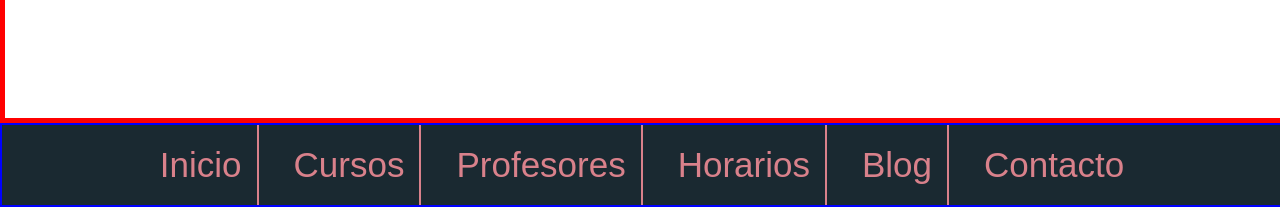
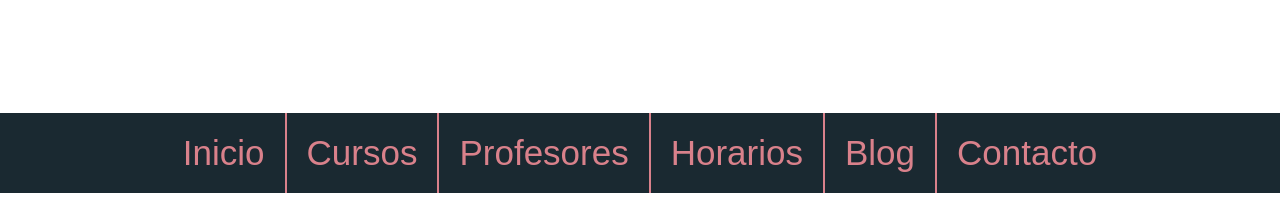
Before and after one commit to RuuRoger/Nihongo-no-sensei, a plain HTML site: page index.html in a window 1280 px wide. Shown: the part 587-800 px from the top of the page. Drawn offline with Linux system fonts and the light colour scheme.

Commit message:
Se ha elimiado los bordes auxiliares, se han corregido detalles de posicionamiento

```diff
--- a/css/styles.css
+++ b/css/styles.css
@@ -20,7 +20,6 @@
     min-width: 1024px;
     width: 100%;
     height: 700px;
-    border: 5px solid red;
     transition: all 300ms;
 }
 
@@ -41,7 +40,6 @@
 #header h1{
     text-align: center;
     font-size: 80px;
-    /* color: salmon; */
     font-weight: bold;
     font-family: nevis;
 }
@@ -54,7 +52,6 @@
 /*Menú Nav*/
 #nav{
     width: 100%;
-    border: 2px solid blue;
     background-color: #1A2931;
     height: 80px;
 }
@@ -75,12 +72,11 @@
     padding: 0;
     margin: 0;
     height: 100%;
-    gap: 20px;
 }
 
 #nav li {
     border-right: 2px solid #D9818B;
-    padding: 0 15px;
+    padding: 0 20px;
     height: 100%;
     display: flex;
     align-items: center;
```
